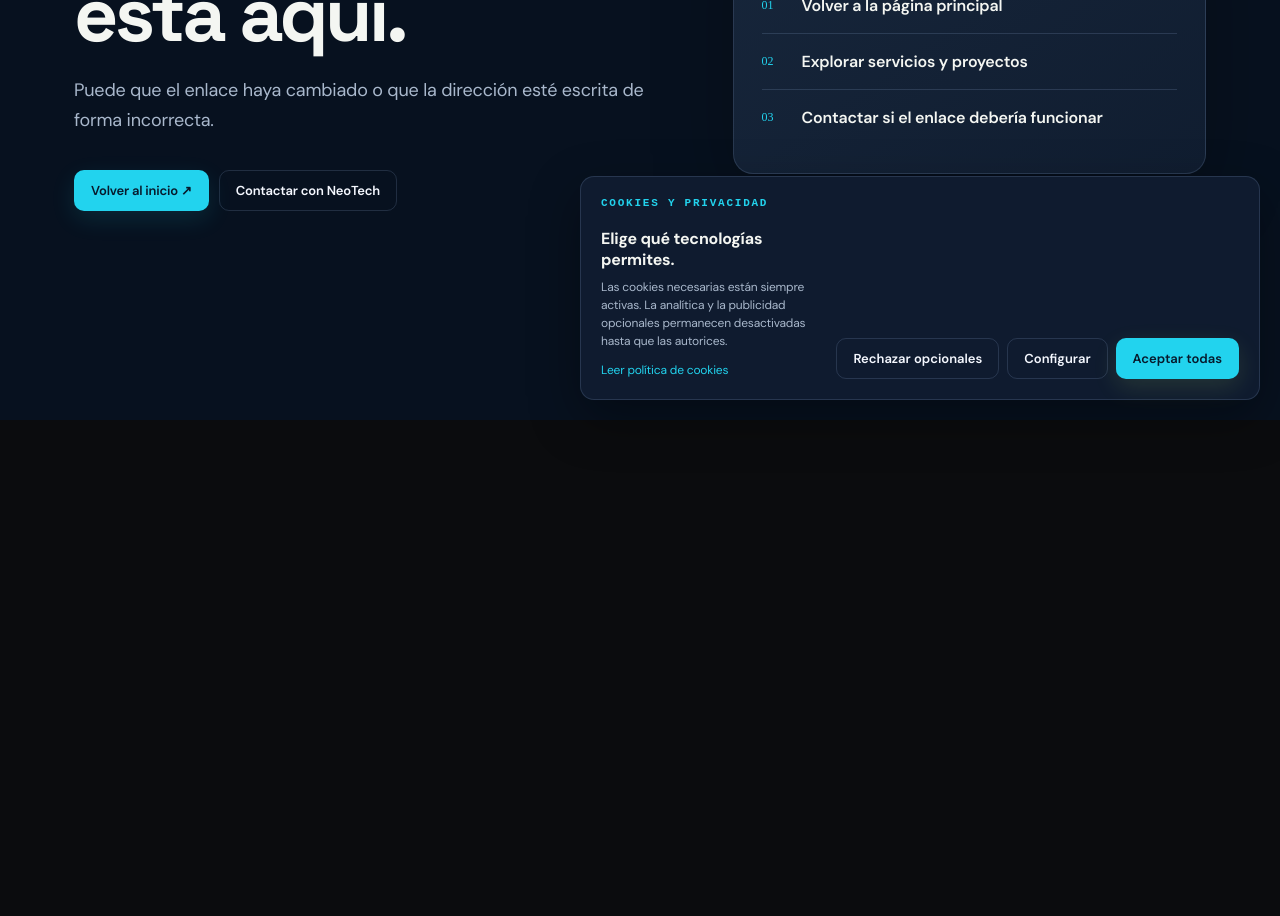
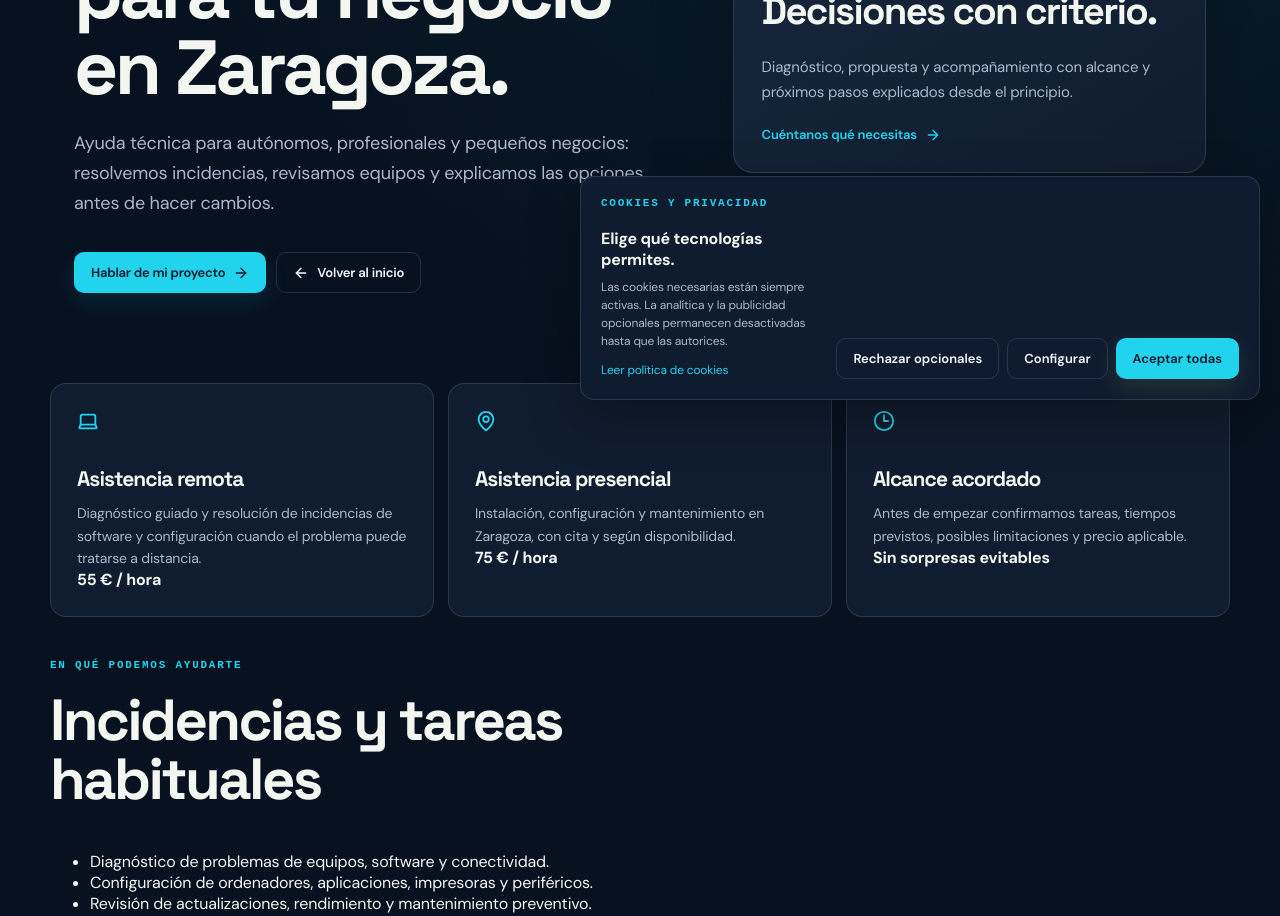
Before and after one commit to Jasondevtech276/neotechzgz.vercel.app, a Next.js app: page /soporte-informatico-zaragoza in a window 1280 px wide. Before the commit this address had no page. Shown: the part 380-1296 px from the top of the page. Before the commit the page ends 800 px from the top, so only its background shows below. Built offline with nearby package versions, Linux system fonts and the light colour scheme.

Commit message:
feat(marketing): add Zaragoza IT support landing page

```diff
--- /dev/null
+++ b/app/soporte-informatico-zaragoza/page.tsx
@@ -0,0 +1,129 @@
+import type { Metadata } from 'next'
+import Link from 'next/link'
+import { ArrowRight, CheckCircle2, Clock3, Laptop, MapPin, ShieldCheck } from 'lucide-react'
+import { InnerPage } from '@/components/inner-page'
+
+const siteUrl = 'https://neotechzgz.vercel.app'
+
+export const metadata: Metadata = {
+  title: 'Soporte informático en Zaragoza | NeoTech ZGZ',
+  description: 'Asistencia informática remota y presencial en Zaragoza para autónomos y pequeños negocios. Diagnóstico, mantenimiento y presupuestos claros antes de empezar.',
+  alternates: { canonical: siteUrl + '/soporte-informatico-zaragoza' },
+  openGraph: {
+    title: 'Soporte informático en Zaragoza | NeoTech ZGZ',
+    description: 'Soporte IT remoto y presencial para profesionales y pequeños negocios de Zaragoza.',
+    url: siteUrl + '/soporte-informatico-zaragoza',
+    type: 'website',
+  },
+}
+
+const serviceSchema = {
+  '@context': 'https://schema.org',
+  '@type': 'Service',
+  name: 'Soporte informático en Zaragoza',
+  serviceType: 'Soporte informático remoto y presencial',
+  description: 'Diagnóstico, asistencia informática y mantenimiento para profesionales y pequeños negocios.',
+  provider: {
+    '@type': 'Organization',
+    name: 'NeoTech ZGZ',
+    url: siteUrl,
+    email: 'larbimhed260796@gmail.com',
+    telephone: '+34684798569',
+  },
+  areaServed: { '@type': 'City', name: 'Zaragoza', containedInPlace: { '@type': 'AdministrativeArea', name: 'Aragón, España' } },
+  availableChannel: [
+    { '@type': 'ServiceChannel', serviceType: 'Soporte remoto' },
+    { '@type': 'ServiceChannel', serviceType: 'Asistencia presencial en Zaragoza, sujeta a disponibilidad' },
+  ],
+}
+
+const steps = [
+  { title: 'Cuéntanos qué ocurre', text: 'Describe el equipo, el problema y la urgencia sin enviar contraseñas ni datos sensibles.', Icon: Laptop },
+  { title: 'Recibe una propuesta clara', text: 'Confirmamos el alcance, el precio orientativo, la disponibilidad y cualquier coste antes de intervenir.', Icon: CheckCircle2 },
+  { title: 'Resolvemos y documentamos', text: 'Realizamos las tareas acordadas y te explicamos qué se ha hecho y qué conviene revisar después.', Icon: ShieldCheck },
+]
+
+export default function SoporteInformaticoZaragozaPage() {
+  return (
+    <>
+      <script type="application/ld+json" dangerouslySetInnerHTML={{ __html: JSON.stringify(serviceSchema).replace(/</g, '\\u003c') }} />
+      <InnerPage
+        eyebrow="Soporte informático / Zaragoza"
+        title="Soporte informático claro para tu negocio en Zaragoza."
+        description="Ayuda técnica para autónomos, profesionales y pequeños negocios: resolvemos incidencias, revisamos equipos y explicamos las opciones antes de hacer cambios."
+      >
+        <div className="trust-grid">
+          <article className="trust-card">
+            <Laptop size={22} aria-hidden="true" />
+            <h3>Asistencia remota</h3>
+            <p>Diagnóstico guiado y resolución de incidencias de software y configuración cuando el problema puede tratarse a distancia.</p>
+            <strong>55 € / hora</strong>
+          </article>
+          <article className="trust-card">
+            <MapPin size={22} aria-hidden="true" />
+            <h3>Asistencia presencial</h3>
+            <p>Instalación, configuración y mantenimiento en Zaragoza, con cita y según disponibilidad.</p>
+            <strong>75 € / hora</strong>
+          </article>
+          <article className="trust-card">
+            <Clock3 size={22} aria-hidden="true" />
+            <h3>Alcance acordado</h3>
+            <p>Antes de empezar confirmamos tareas, tiempos previstos, posibles limitaciones y precio aplicable.</p>
+            <strong>Sin sorpresas evitables</strong>
+          </article>
+        </div>
+
+        <section aria-labelledby="casos-soporte" style={{ marginTop: 42 }}>
+          <p className="eyebrow">En qué podemos ayudarte</p>
+          <h2 id="casos-soporte">Incidencias y tareas habituales</h2>
+          <ul className="service-detail-list">
+            <li>Diagnóstico de problemas de equipos, software y conectividad.</li>
+            <li>Configuración de ordenadores, aplicaciones, impresoras y periféricos.</li>
+            <li>Revisión de actualizaciones, rendimiento y mantenimiento preventivo.</li>
+            <li>Orientación sobre copias de seguridad, accesos y prácticas básicas de seguridad.</li>
+            <li>Recomendaciones técnicas para mejorar procesos y reducir interrupciones.</li>
+          </ul>
+          <p className="inner-disclaimer">No todas las incidencias pueden resolverse en remoto. Los trabajos presenciales requieren confirmar ubicación y disponibilidad. Los precios publicados son orientativos; los impuestos aplicables y el presupuesto final se confirmarán antes de contratar.</p>
+        </section>
+
+        <section aria-labelledby="proceso-soporte" style={{ marginTop: 42 }}>
+          <p className="eyebrow">Cómo trabajamos</p>
+          <h2 id="proceso-soporte">Tres pasos, con las condiciones claras.</h2>
+          <div className="trust-grid">
+            {steps.map(({ title, text, Icon }, index) => (
+              <article className="trust-card" key={title}>
+                <Icon size={22} aria-hidden="true" />
+                <p className="project-index">0{index + 1}</p>
+                <h3>{title}</h3>
+                <p>{text}</p>
+              </article>
+            ))}
+          </div>
+        </section>
+
+        <section aria-labelledby="faq-soporte" style={{ marginTop: 42 }}>
+          <p className="eyebrow">Preguntas frecuentes</p>
+          <h2 id="faq-soporte">Antes de solicitar soporte</h2>
+          <div className="hero-panel">
+            <h3>¿Trabajáis solo en Zaragoza?</h3>
+            <p className="lede">La asistencia presencial se ofrece en Zaragoza según disponibilidad. El soporte remoto puede valorarse para clientes de otras zonas.</p>
+            <h3>¿Cuánto cuesta una intervención?</h3>
+            <p className="lede">Las tarifas orientativas son 55 €/hora en remoto y 75 €/hora en presencial. Confirmaremos el alcance, impuestos aplicables y cualquier gasto adicional antes de iniciar el trabajo.</p>
+            <h3>¿Puedo enviar contraseñas para acelerar el diagnóstico?</h3>
+            <p className="lede">No. No envíes contraseñas, códigos de verificación, datos bancarios ni información sensible por el formulario o correo. Si se requiere acceso remoto, acordaremos un método seguro y limitado.</p>
+            <h3>¿Se empieza al enviar la consulta?</h3>
+            <p className="lede">No. El formulario inicia una conversación; el trabajo comienza solo después de acordar y aceptar el presupuesto y las condiciones.</p>
+          </div>
+        </section>
+
+        <div className="hero-panel" style={{ marginTop: 42 }}>
+          <p className="panel-label">Siguiente paso</p>
+          <h2>Explícanos el problema y te orientamos.</h2>
+          <p className="lede">Indica qué necesitas, qué equipo está afectado y cómo te gustaría resolverlo. No incluyas datos confidenciales.</p>
+          <Link className="button button-primary" href="/contacto">Solicitar valoración <ArrowRight size={16} aria-hidden="true" /></Link>
+          <Link className="text-link" href="/servicios">Ver todos los servicios <ArrowRight size={15} aria-hidden="true" /></Link>
+        </div>
+      </InnerPage>
+    </>
+  )
+}
```
